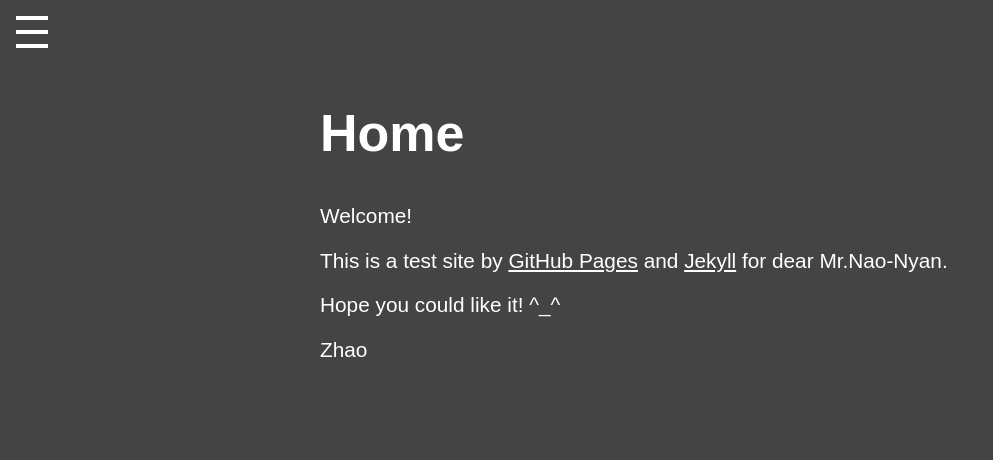
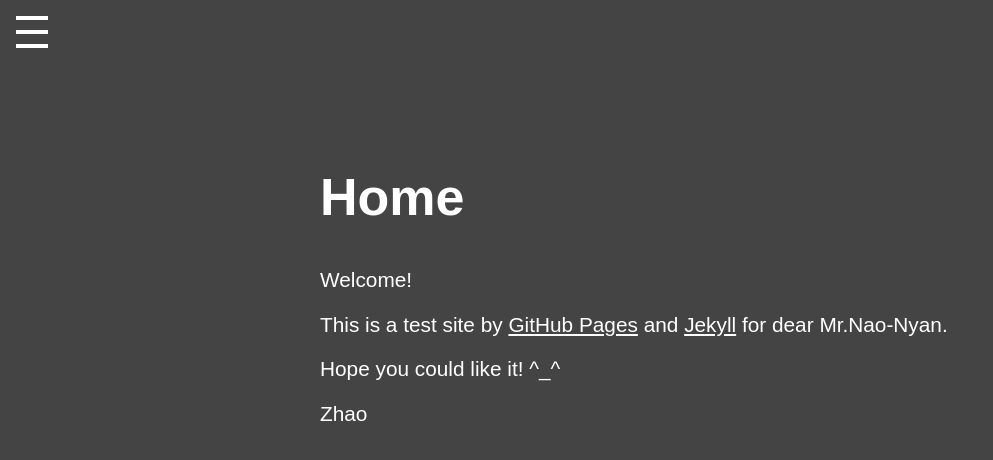
Before and after one commit to cliffzhaobupt/cliffzhaobupt.github.io, a Jekyll site: the page built from index.md, in a window 1280 px wide. Shown: the top 460 px of the page, without its empty margins (0-993 px from the left). Built offline with Jekyll 4.4.1, drawn with Linux system fonts in a browser that asks for light colours.

Commit message:
feat: add meta tag for mobile device and change main tag margin style

```diff
--- a/_layouts/default.html
+++ b/_layouts/default.html
@@ -2,6 +2,7 @@
 <html>
   <head>
     <meta charset="utf-8" />
+    <meta name="viewport" content="width=device-width, initial-scale=1">
     <title>{{ page.title }}</title>
     <link rel="stylesheet" href="/assets/css/styles.css" />
   </head>
--- a/_sass/main.scss
+++ b/_sass/main.scss
@@ -189,7 +189,7 @@
 }
 
 main {
-  padding: 5% 0;
+  padding: 10% 0;
   min-height: 100vh;
 }
 
```
